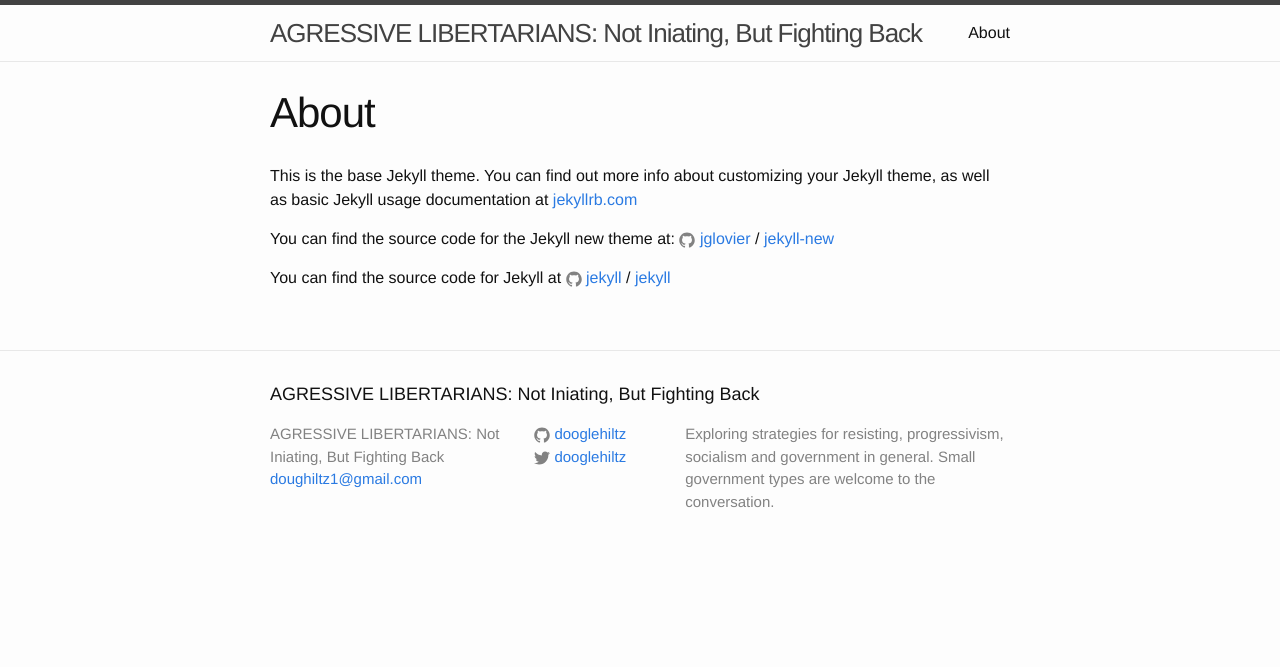
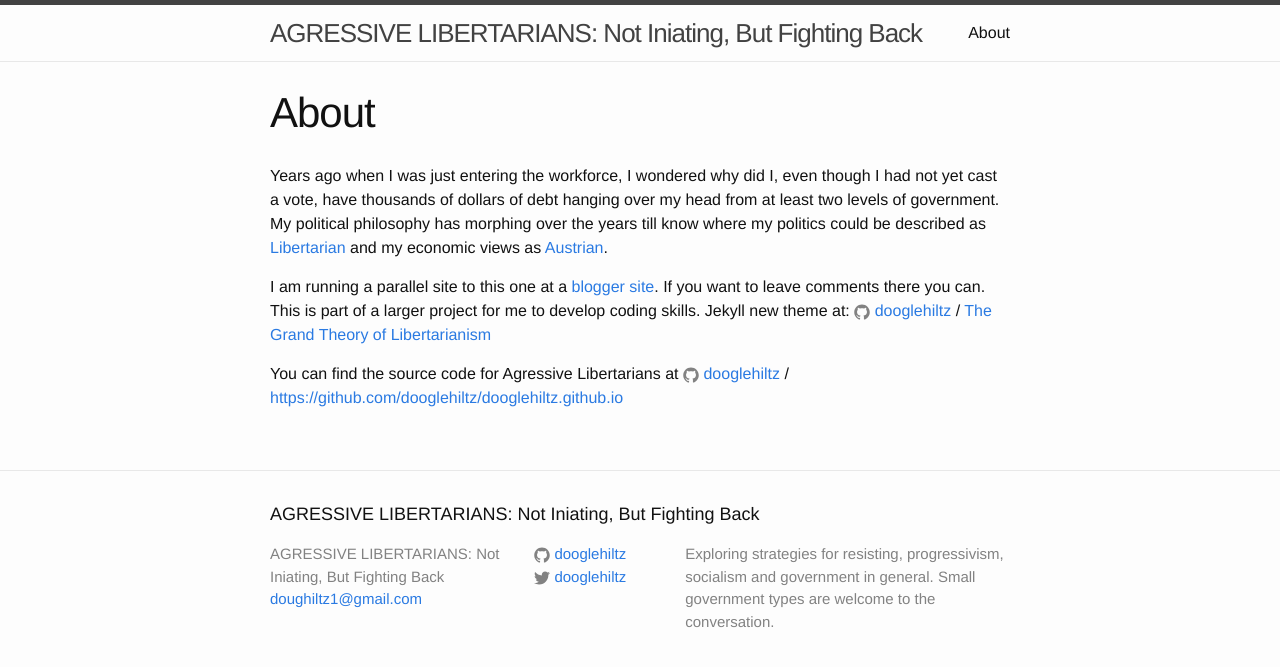
Before and after one commit to dooglehiltz/dooglehiltz.github.io, a Jekyll site: the page built from about.md, in a window 1280 px wide. Shown: the top 667 px of the page. Built offline with Jekyll 4.4.1, drawn with Linux system fonts in a browser that asks for light colours.

Commit message:
about file

```diff
--- a/about.md
+++ b/about.md
@@ -4,12 +4,20 @@ title: About
 permalink: /about/
 ---
 
-This is the base Jekyll theme. You can find out more info about customizing your Jekyll theme, as well as basic Jekyll usage documentation at [jekyllrb.com](http://jekyllrb.com/)
+Years ago when I was just entering the workforce, I wondered why did I, even
+though I had not yet cast a vote, have thousands of dollars of debt hanging over
+my head from at least two levels of government.  My political philosophy has
+morphing over the years till know where my politics could be described as
+[Libertarian](https://infogalactic.com/info/Libertarianism) and my economic
+views as [Austrian](https://mises.org/about-mises/what-austrian-economics).
 
-You can find the source code for the Jekyll new theme at:
-{% include icon-github.html username="jglovier" %} /
-[jekyll-new](https://github.com/jglovier/jekyll-new)
+I am running a parallel site to this one at a [blogger site](https://grandlibertariantheory.blogspot.ca/).
+If you want to leave comments there you can.  This is part of a larger project
+for me to develop coding skills.
+Jekyll new theme at:
+{% include icon-github.html username="dooglehiltz" %} /
+[The Grand Theory of Libertarianism](https://grandlibertariantheory.blogspot.ca/)
 
-You can find the source code for Jekyll at
-{% include icon-github.html username="jekyll" %} /
-[jekyll](https://github.com/jekyll/jekyll)
+You can find the source code for Agressive Libertarians at
+{% include icon-github.html username="dooglehiltz" %} /
+[https://github.com/dooglehiltz/dooglehiltz.github.io](https://github.com/dooglehiltz/dooglehiltz.github.io)
```
